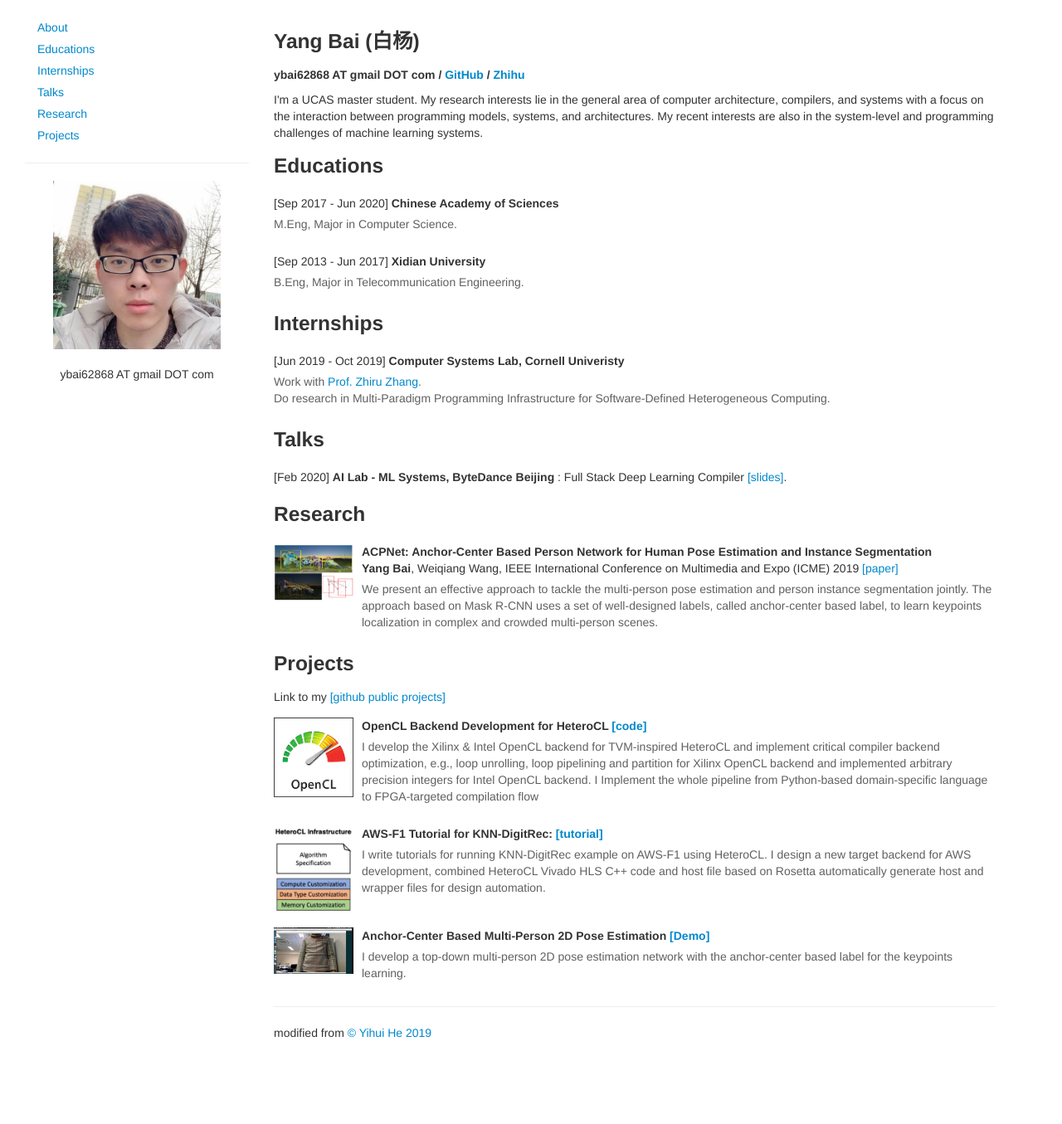
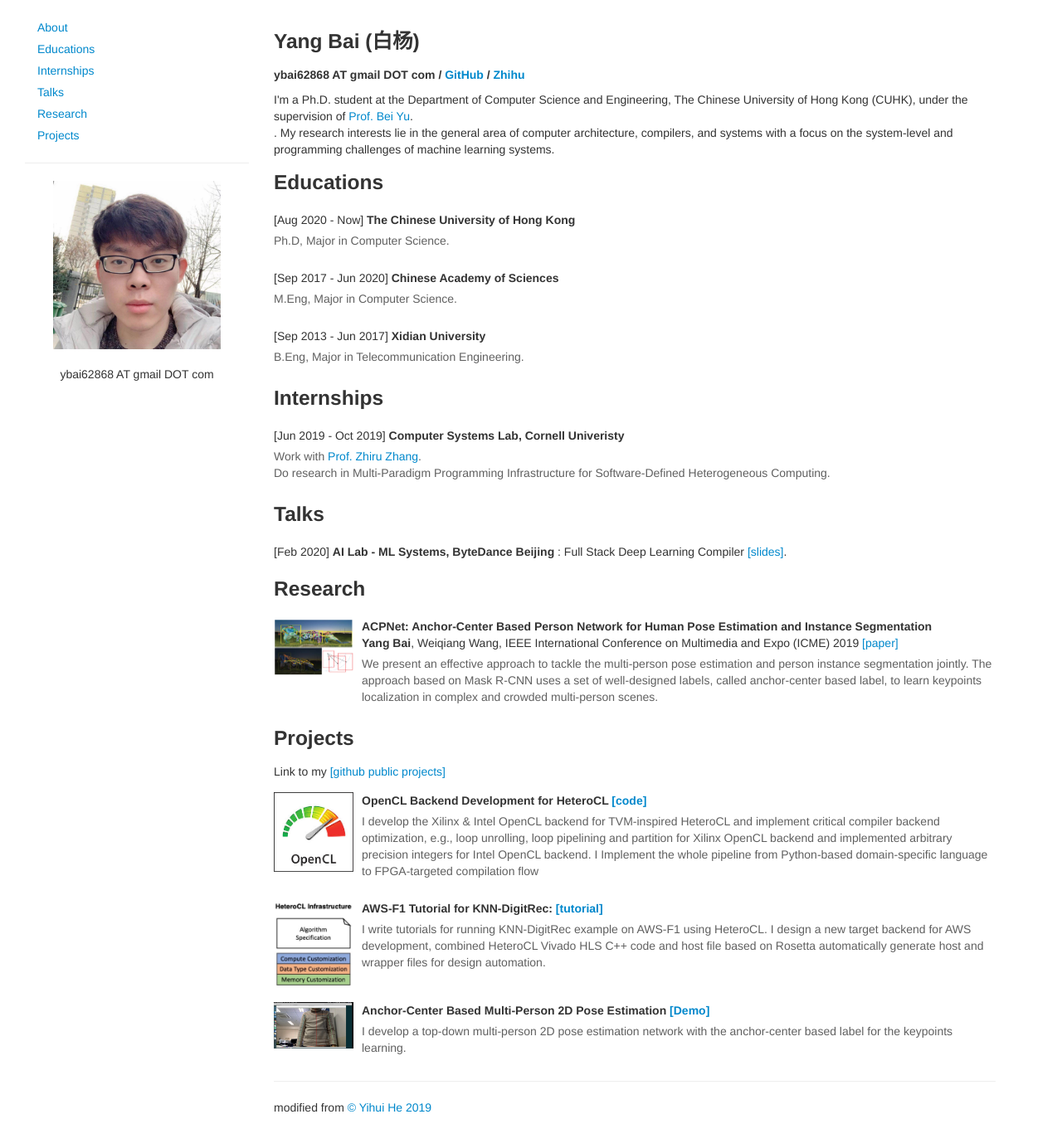
Before and after one commit to ybai62868/ybai62868.github.io, a Jekyll site: the page index.html, which Jekyll copies as it is, in a window 1280 px wide and 1355 px high. Shown: the whole window at 83% size. Built offline with Jekyll 4.4.1, drawn with Linux system fonts in a browser that asks for light colours.

Commit message:
[Add] modify Ph.D. information

```diff
--- a/index.html
+++ b/index.html
@@ -108,7 +108,8 @@
              </p>
             <p>I served as a reviewer for ECCV'20, ICML'20, CVPR'20, ICLR'20, ICCV'19, CVPR'19, ICLR'19, NIPS'18, Pattern Recognition Letters, TIP and IJCV. </p> -->
             <p>
-                I'm a UCAS master student. My research interests lie in the general area of computer architecture, compilers, and systems with a focus on the interaction between programming models, systems, and architectures. My recent interests are also in the system-level and programming challenges of machine learning systems.
+                I'm a Ph.D. student at the Department of Computer Science and Engineering, The Chinese University of Hong Kong (CUHK), under the supervision of <a target="_blank" href="http://www.cse.cuhk.edu.hk/~byu/index.html">Prof. Bei Yu</a>. <br />. My research interests lie in the general area of computer architecture, compilers, and systems with a focus on the system-level and programming challenges of machine learning systems.
+
             </p>
 
             <!--
@@ -135,6 +136,21 @@
                 <a name="Educations"></a> Educations
 
             </h3>
+
+            <div class="media">
+                <div class="media-body">
+                    <p class="media-heading">
+                        [Aug 2020 - Now]
+                        <strong>
+                            The Chinese University of Hong Kong
+                        </strong>
+                    </p>
+                    <p class="abstract-text">
+                    Ph.D, Major in Computer Science.
+                    </p>
+                </div>
+            </div>
+
             <div class="media">
                 <div class="media-body">
                     <p class="media-heading">
```
